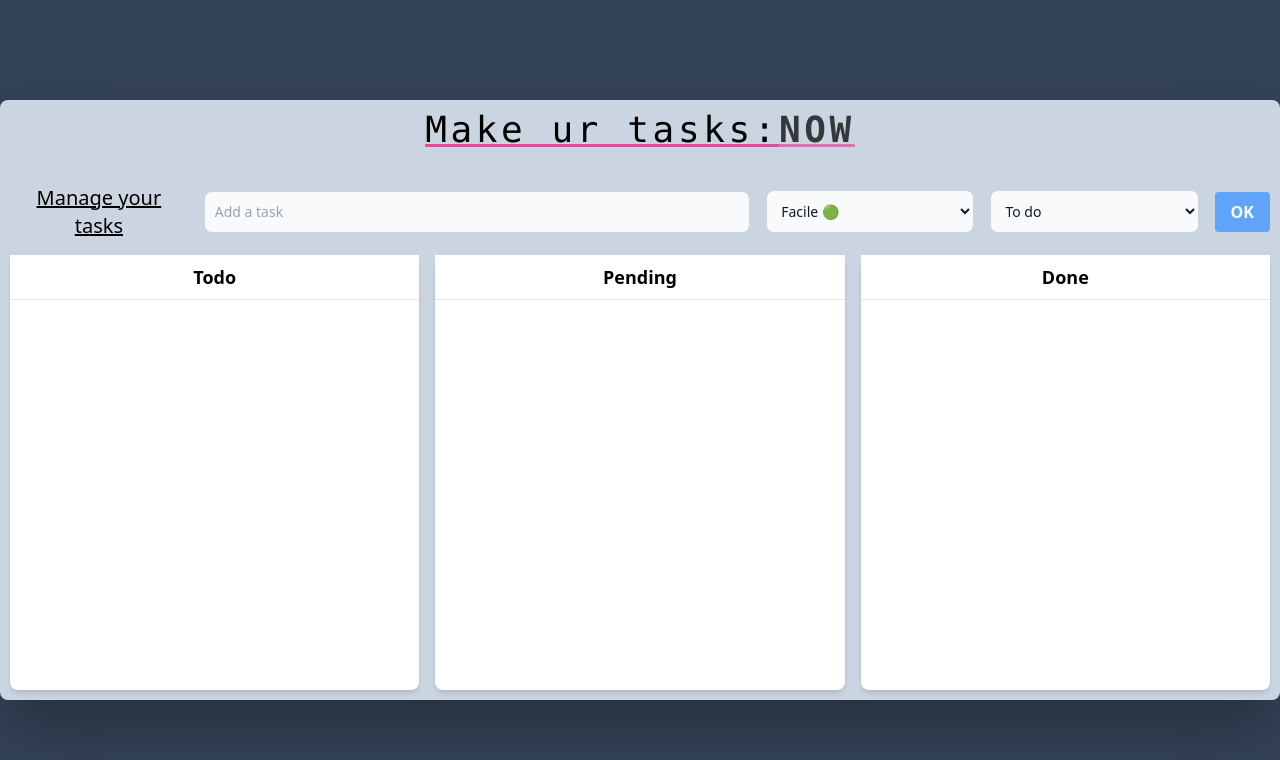
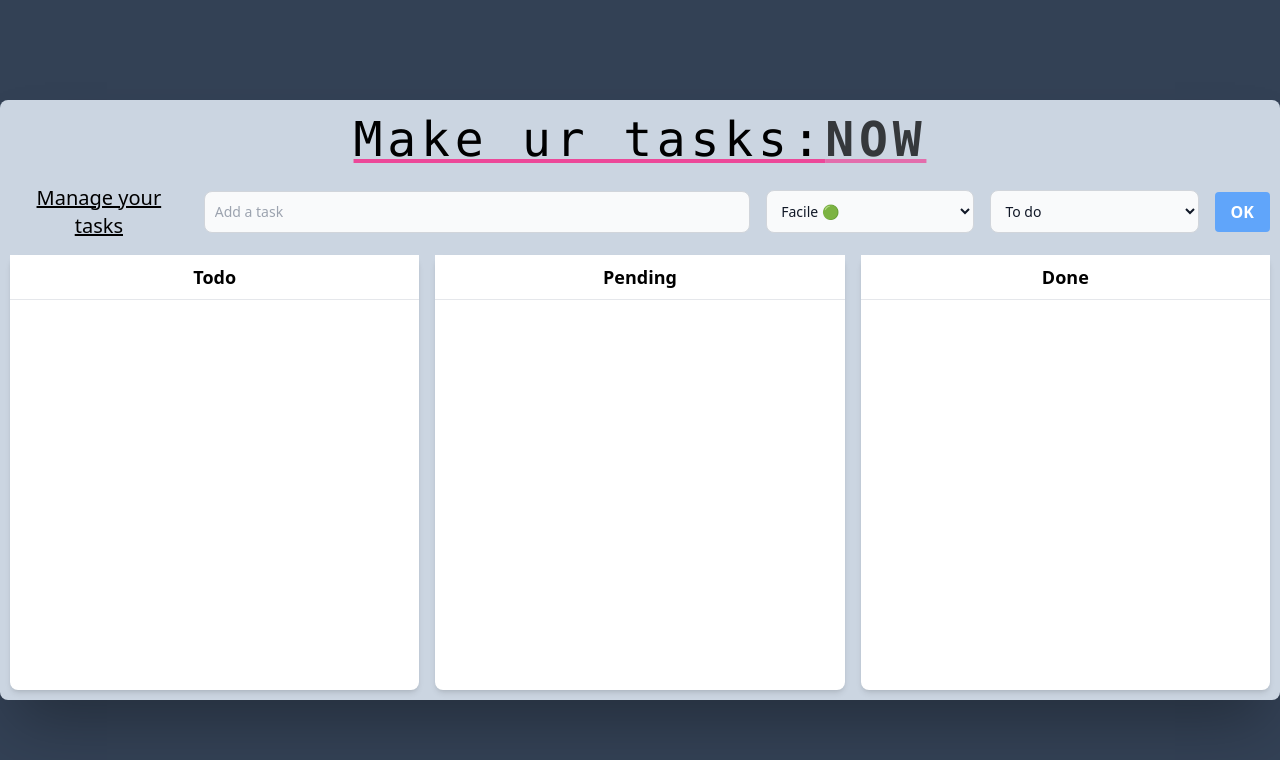
Before and after one commit to keurbi/react-ts-tailwind-todolist, a React (Create React App) app: page / in a window 1280 px wide. Shown: the top 760 px of the page. Built offline with nearby package versions, Linux system fonts and the light colour scheme.

Commit message:
début connexion db

```diff
--- a/src/components/List/List.tsx
+++ b/src/components/List/List.tsx
@@ -55,7 +55,7 @@ const List: FC<ListProps> = () => {
 
   return (
     <div className="container flex flex-col h-3/4 bg-slate-300 rounded-lg border-2 border-transparent shadow-[0_35px_60px_-15px_rgba(2,2,0,0.3)] p-2">
-      <h1 className="h-[10%] font-mono text-4xl text-center underline decoration-pink-500 tracking-widest animate-slidein">
+      <h1 className="h-[10%] font-mono text-5xl text-center underline decoration-pink-500 tracking-widest animate-slidein flex items-center justify-center">
         Make ur tasks:
         <span className="animate-pulse font-bold">NOW</span>
       </h1>
```
